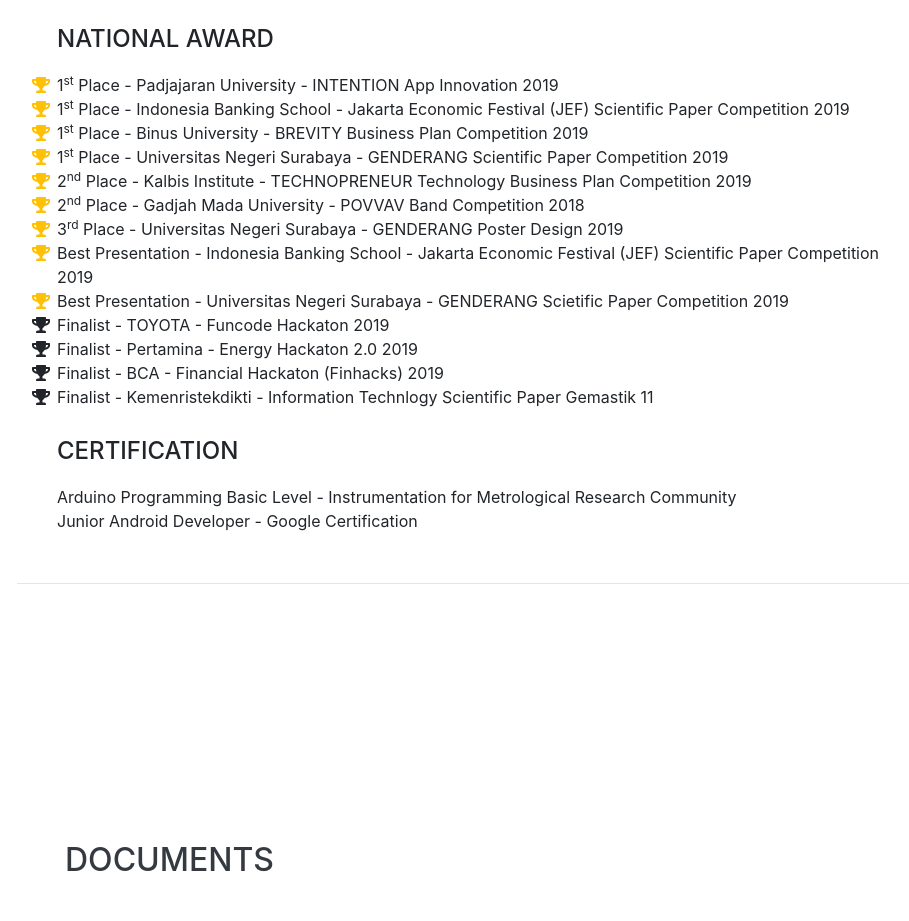
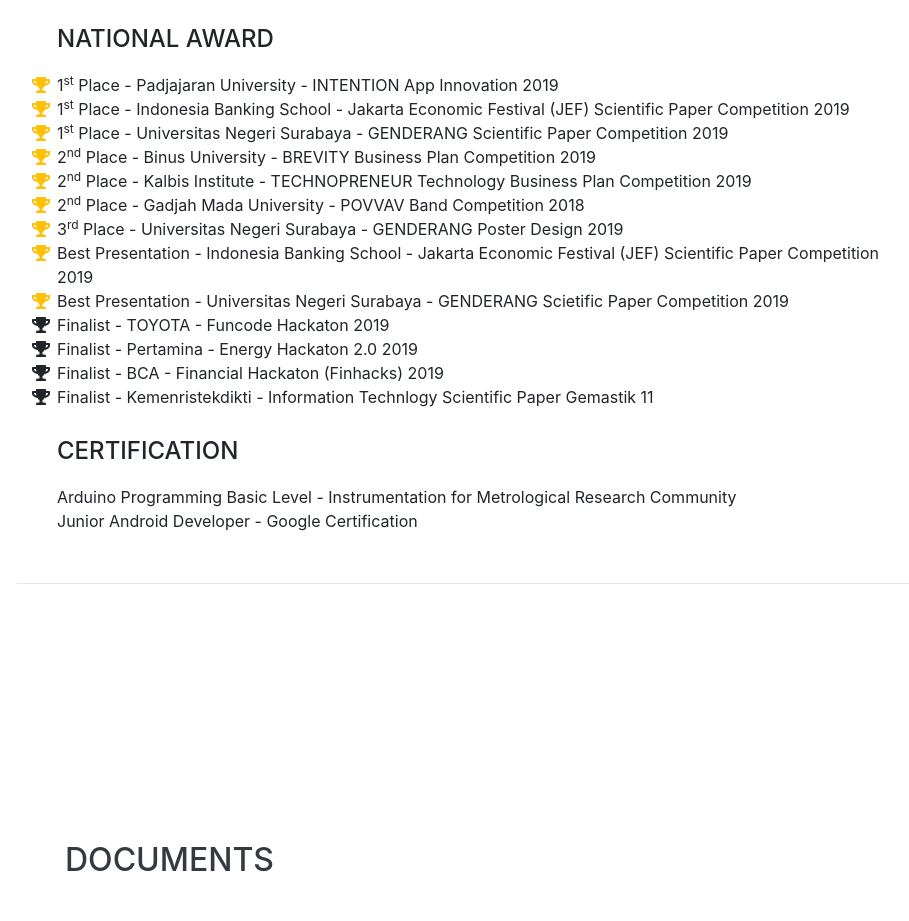
Before and after one commit to edonovanto/resumeWebsite, a website with bundled scripts: page index.html in a window 1280 px wide. Shown: the part 5532-6453 px from the top of the page, without its empty margins (303-1212 px from the left). Built offline with nearby package versions, Linux system fonts and the light colour scheme; a script that the page names is missing; a web font is replaced by a local one.

Commit message:
renew achievement

```diff
--- a/index.html
+++ b/index.html
@@ -341,12 +341,12 @@
           <li>
             <i class="fa-li fa fa-trophy text-warning"></i>
             1<sup>st</sup>
-            Place - Binus University - BREVITY Business Plan Competition 2019
+            Place - Universitas Negeri Surabaya - GENDERANG Scientific Paper Competition 2019
           </li>
           <li>
             <i class="fa-li fa fa-trophy text-warning"></i>
-            1<sup>st</sup>
-            Place - Universitas Negeri Surabaya - GENDERANG Scientific Paper Competition 2019
+            2<sup>nd</sup>
+            Place - Binus University - BREVITY Business Plan Competition 2019
           </li>
           <li>
             <i class="fa-li fa fa-trophy text-warning"></i>
```
